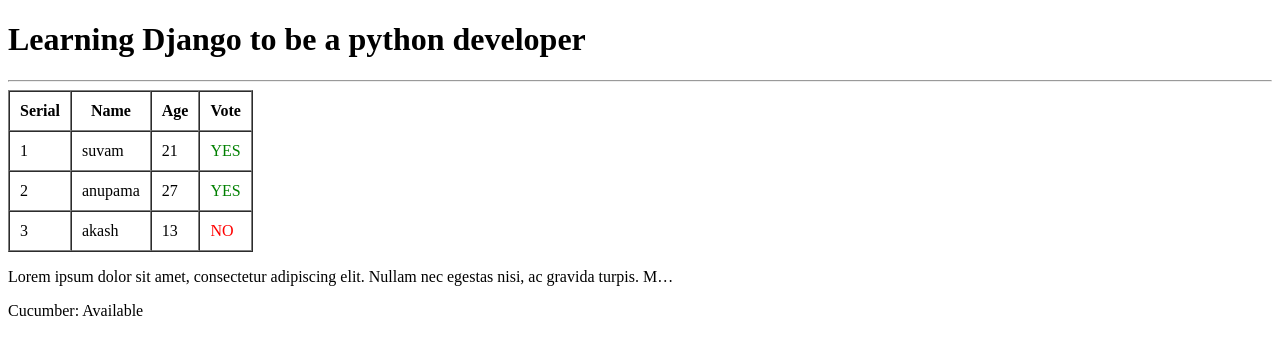
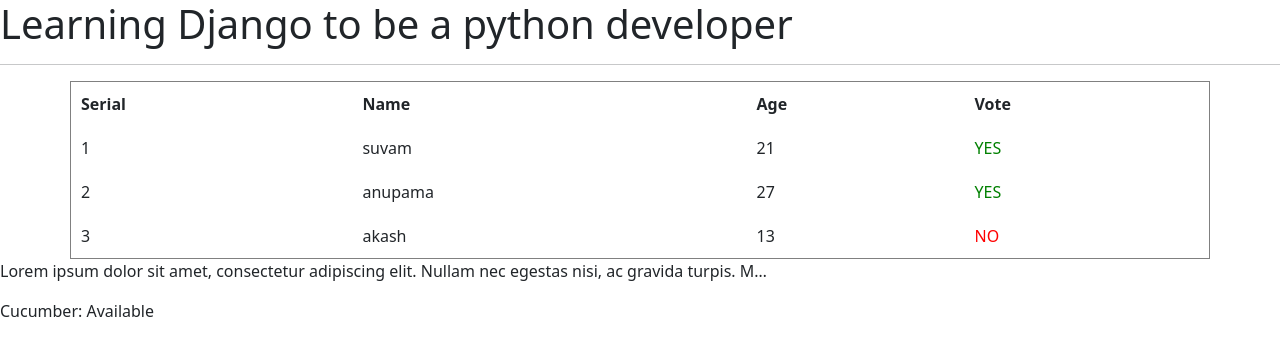
Before and after one commit to SuvamNaskar/django, a Django app: page / in a window 1280 px wide. Shown: the top 356 px of the page. Run offline with Django 5.2, Linux system fonts and the light colour scheme.

Commit message:
MODIFY: Design and BootStrap CSS added

```diff
--- a/core/home/templates/base.html
+++ b/core/home/templates/base.html
@@ -3,6 +3,7 @@
 <head>
     <meta charset="UTF-8">
     <meta name="viewport" content="width=device-width, initial-scale=1.0">
+    <link href="https://cdn.jsdelivr.net/npm/bootstrap@5.3.3/dist/css/bootstrap.min.css" rel="stylesheet" integrity="sha384-QWTKZyjpPEjISv5WaRU9OFeRpok6YctnYmDr5pNlyT2bRjXh0JMhjY6hW+ALEwIH" crossorigin="anonymous">
     <title>{{page}}</title>
 </head>
 <body>
@@ -11,5 +12,7 @@
 
     {% endblock %}
 
+    <script src="https://cdn.jsdelivr.net/npm/bootstrap@5.3.3/dist/js/bootstrap.bundle.min.js" integrity="sha384-YvpcrYf0tY3lHB60NNkmXc5s9fDVZLESaAA55NDzOxhy9GkcIdslK1eN7N6jIeHz" crossorigin="anonymous"></script>
+
 </body>
 </html>
--- a/core/home/templates/home/index.html
+++ b/core/home/templates/home/index.html
@@ -3,7 +3,7 @@
     <h1>Learning Django to be a python developer</h1>
     <hr>
 
-    <table border="1" cellpadding="10" cellspacing="0">
+    <table border="1" cellpadding="10" cellspacing="0" class="container">
         <tr>
             <th>Serial</th>
             <th>Name</th>
```
